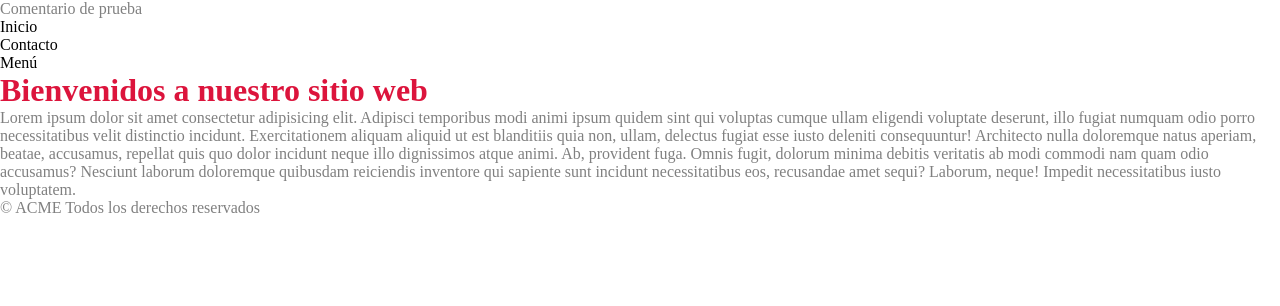
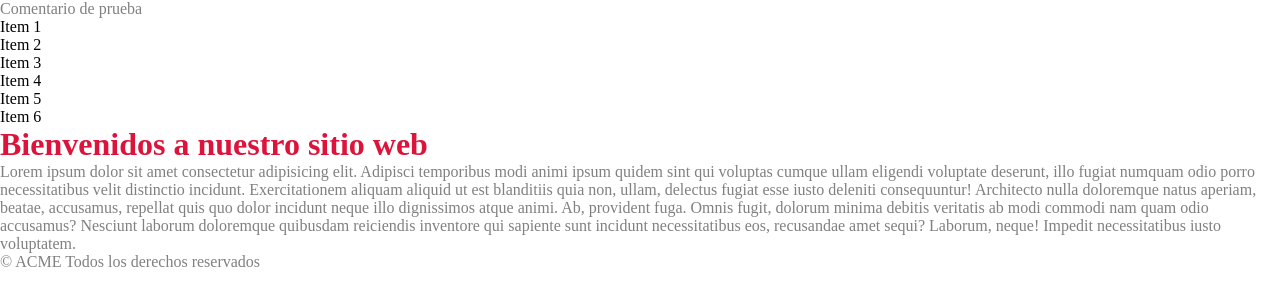
Before and after one commit to devbormargnx/practica_01, a plain HTML site: page index.html in a window 1280 px wide. Drawn offline with Linux system fonts and the light colour scheme.

Commit message:
Change items list

```diff
--- a/index.html
+++ b/index.html
@@ -12,9 +12,12 @@
       <!-- Comentario prueba -->
       <p>Comentario de prueba</p>
       <ul>
-        <li>Inicio</li>
-        <li>Contacto</li>
-        <li>Menú</li>
+        <li>Item 1</li>
+        <li>Item 2</li>
+        <li>Item 3</li>
+        <li>Item 4</li>
+        <li>Item 5</li>
+        <li>Item 6</li>
       </ul>
     </header>
     <h1>Bienvenidos a nuestro sitio web</h1>
```
